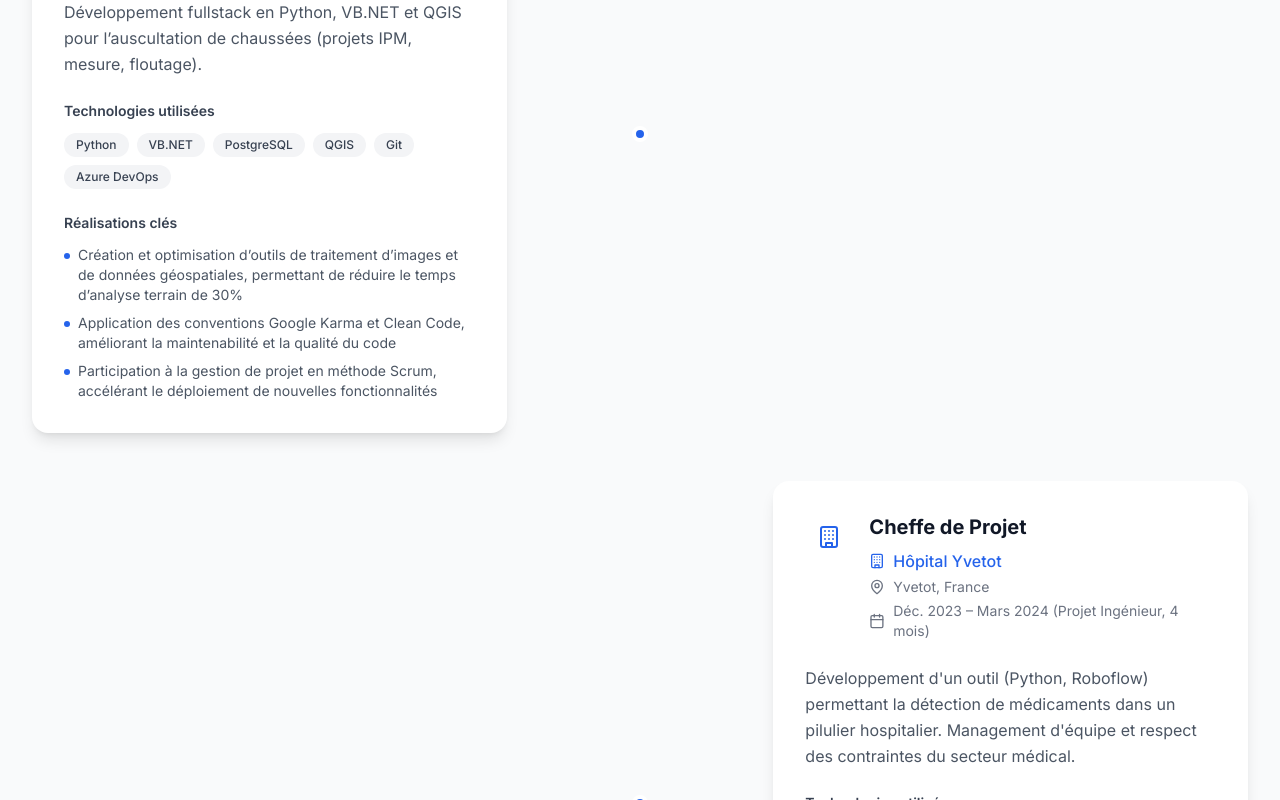
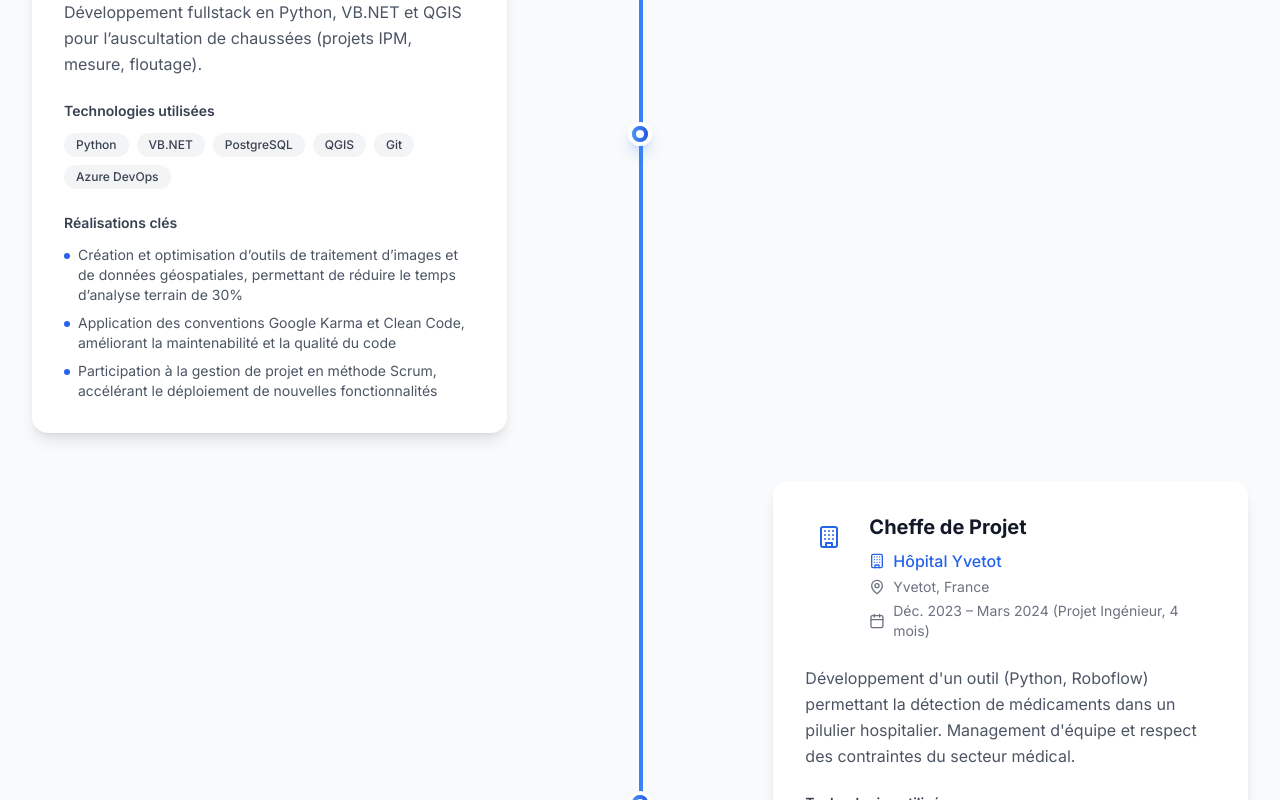
Before and after one commit to NdeyeFa9928/portfolio, a Next.js app: page / in a window 1280 px wide. Shown: the part 3820-4620 px from the top of the page. Built offline with nearby package versions, Linux system fonts and the light colour scheme.

Commit message:
feat(experience) : addition of two buttons to load PPP and grade

```diff
--- a/src/components/sections/ExperienceSection.tsx
+++ b/src/components/sections/ExperienceSection.tsx
@@ -118,7 +118,7 @@ export default function ExperienceSection() {
 
       <div className="relative">
         {/* Timeline line */}
-        <div className="absolute left-8 md:left-1/2 transform md:-translate-x-px top-0 bottom-0 w-0.5 bg-primary-200 dark:bg-primary-800"></div>
+        <div className="absolute left-8 md:left-1/2 transform md:-translate-x-px top-0 bottom-0 w-1 bg-blue-500 dark:bg-blue-600"></div>
 
         <div className="space-y-12">
           {experiences.map((exp, index) => (
@@ -132,9 +132,10 @@ export default function ExperienceSection() {
                 index % 2 === 0 ? 'md:flex-row' : 'md:flex-row-reverse'
               }`}
             >
-              {/* Timeline dot */}
-              <div className="absolute left-8 md:left-1/2 transform -translate-x-1/2 w-4 h-4 bg-primary-600 rounded-full border-4 border-white dark:border-gray-900 z-10">
-                <div className="absolute inset-0 bg-primary-600 rounded-full animate-ping opacity-20"></div>
+              {/* Timeline dot - version moderne */}
+              <div className="absolute left-8 md:left-1/2 transform -translate-x-1/2 w-6 h-6 bg-gradient-to-r from-blue-500 to-blue-700 rounded-full border-4 border-white dark:border-gray-900 z-10 shadow-lg shadow-blue-500/30 flex items-center justify-center">
+                <div className="absolute inset-0 bg-gradient-to-r from-blue-400 to-blue-600 rounded-full animate-pulse opacity-70"></div>
+                <div className="w-2 h-2 bg-white rounded-full z-20"></div>
               </div>
 
               {/* Content */}
@@ -186,7 +187,8 @@ export default function ExperienceSection() {
                     {exp.description}
                   </p>
 
-                  {/* Technologies */}
+                  {/* Technologies - seulement si des technologies sont présentes */}
+                  {exp.technologies && exp.technologies.length > 0 && (
                     <div className="mb-6">
                       <h4 className="text-sm font-semibold text-gray-700 dark:text-gray-300 mb-3">
                         Technologies utilisées
@@ -202,6 +204,7 @@ export default function ExperienceSection() {
                         ))}
                       </div>
                     </div>
+                  )}
 
                   {/* Achievements */}
                   <div>
@@ -214,12 +217,38 @@ export default function ExperienceSection() {
                           key={achIndex}
                           className="flex items-start gap-2 text-sm text-gray-600 dark:text-gray-300"
                         >
-                          <div className="w-1.5 h-1.5 bg-primary-600 rounded-full mt-2 flex-shrink-0"></div>
+                          <div className="w-1.5 h-1.5 bg-blue-600 rounded-full mt-2 flex-shrink-0"></div>
                           <span>{achievement}</span>
                         </li>
                       ))}
                     </ul>
                   </div>
+
+                  {/* Boutons de téléchargement pour ESIGELEC */}
+                  {exp.company === 'ESIGELEC' && (
+                    <div className="mt-4 flex flex-wrap gap-2">
+                      <a
+                        href="/documents/diplome_Attestation_Diplôme.pdf"
+                        target="_blank"
+                        className="inline-flex items-center px-3 py-2 text-sm font-medium rounded-md text-white bg-blue-600 hover:bg-blue-700 transition-colors"
+                      >
+                        <svg xmlns="http://www.w3.org/2000/svg" className="h-4 w-4 mr-2" fill="none" viewBox="0 0 24 24" stroke="currentColor">
+                          <path strokeLinecap="round" strokeLinejoin="round" strokeWidth={2} d="M12 10v6m0 0l-3-3m3 3l3-3m2 8H7a2 2 0 01-2-2V5a2 2 0 012-2h5.586a1 1 0 01.707.293l5.414 5.414a1 1 0 01.293.707V19a2 2 0 01-2 2z" />
+                        </svg>
+                        Attestation de diplôme
+                      </a>
+                      <a
+                        href="/documents/PPP_NFM_bon.pdf"
+                        target="_blank"
+                        className="inline-flex items-center px-3 py-2 text-sm font-medium rounded-md text-white bg-purple-600 hover:bg-purple-700 transition-colors"
+                      >
+                        <svg xmlns="http://www.w3.org/2000/svg" className="h-4 w-4 mr-2" fill="none" viewBox="0 0 24 24" stroke="currentColor">
+                          <path strokeLinecap="round" strokeLinejoin="round" strokeWidth={2} d="M12 10v6m0 0l-3-3m3 3l3-3m2 8H7a2 2 0 01-2-2V5a2 2 0 012-2h5.586a1 1 0 01.707.293l5.414 5.414a1 1 0 01.293.707V19a2 2 0 01-2 2z" />
+                        </svg>
+                        Projet Personnel Professionnel
+                      </a>
+                    </div>
+                  )}
                 </motion.div>
               </div>
 
```
Lines whose indentation alone changed are shown as unchanged.
